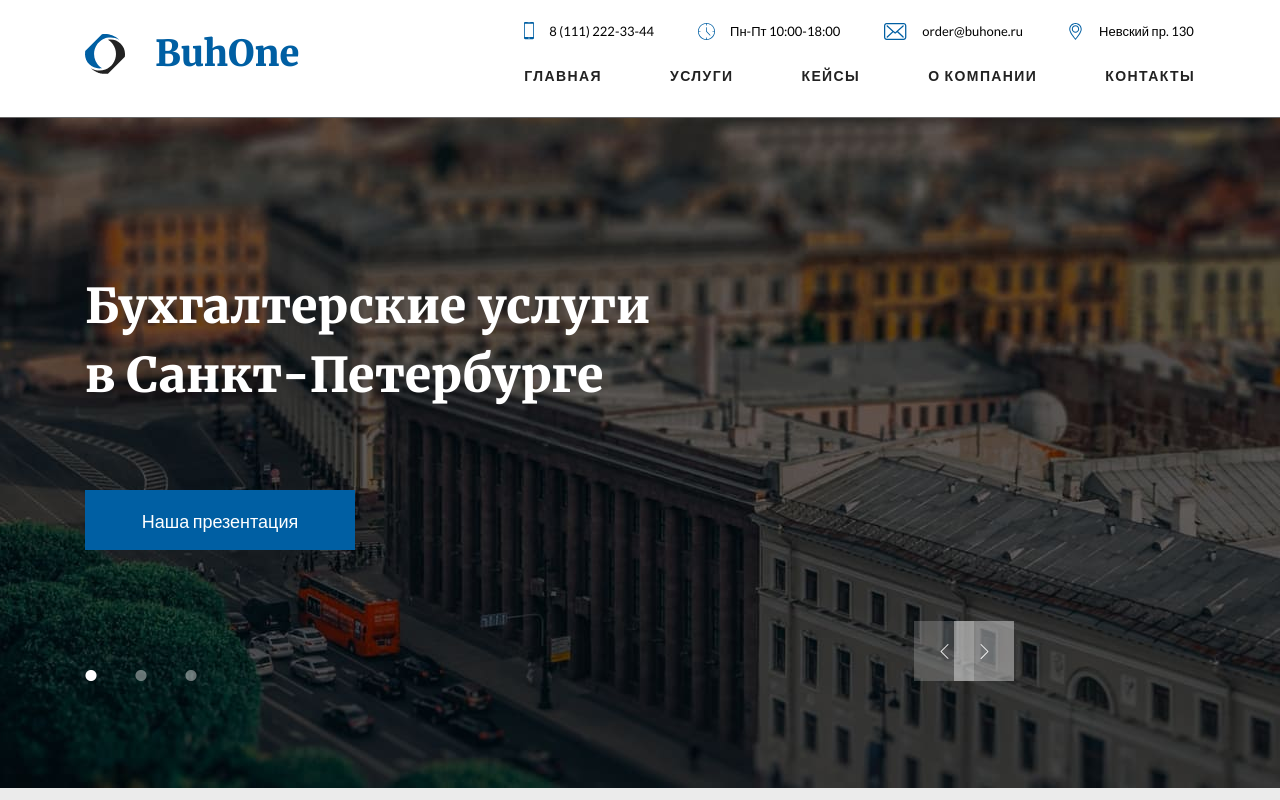
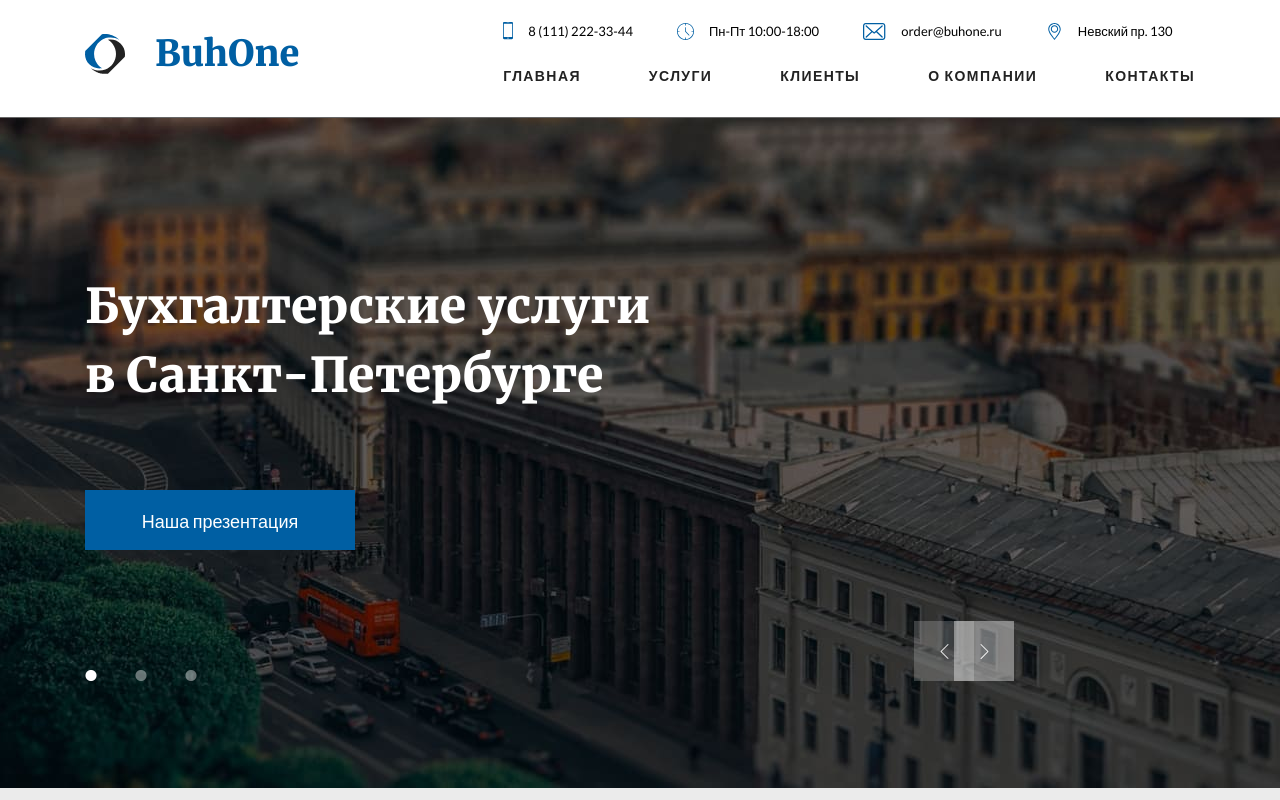
Before and after one commit to klyukvushka/euro-test, a React (Create React App) app: page / in a window 1280 px wide. Shown: the top 800 px of the page. Built offline with nearby package versions, Linux system fonts and the light colour scheme.

Commit message:
smooth scroll added

```diff
--- a/package.json
+++ b/package.json
@@ -10,6 +10,7 @@
     "@types/node": "^12.0.0",
     "@types/react": "^16.9.53",
     "@types/react-dom": "^16.9.8",
+    "@types/react-scroll": "^1.8.2",
     "@types/react-slick": "^0.23.4",
     "@types/styled-components": "^5.1.4",
     "@types/yup": "^0.29.9",
@@ -17,6 +18,7 @@
     "react": "^17.0.1",
     "react-dom": "^17.0.1",
     "react-scripts": "4.0.1",
+    "react-scroll": "^1.8.1",
     "react-slick": "^0.27.13",
     "slick-carousel": "^1.8.1",
     "styled-components": "^5.2.1",
--- a/src/components/Menu/index.tsx
+++ b/src/components/Menu/index.tsx
@@ -1,20 +1,29 @@
 import React from "react";
 import { styled } from "../../config/theme";
+import { Link } from "react-scroll";
+
+type MenuItemProps = { name: string; to: string };
 
 type Props = {
   className?: string;
-  menu: string[];
+  menu: MenuItemProps[];
 };
 
 const MenuComponent: React.FC<Props> = ({ className, menu }) => {
   return (
     <nav className={className}>
       <ul className="bottom-menu">
-        {menu.map((item: string) => (
-          <li key={item}>
-            <a href="http://" className="bottom-menu__link">
-              {item}
-            </a>
+        {menu.map((item: MenuItemProps) => (
+          <li key={item.name}>
+            <Link
+              to={item.to}
+              smooth={true}
+              offset={0}
+              duration={2000}
+              className="bottom-menu__link"
+            >
+              {item.name}
+            </Link>
           </li>
         ))}
       </ul>
--- a/src/components/TopMenu/index.tsx
+++ b/src/components/TopMenu/index.tsx
@@ -14,7 +14,7 @@ type Props = {
 
 const TopMenuComponent: React.FC<Props> = ({ className, topMenu }) => {
   return (
-    <nav className={className}>
+    <div className={className}>
       <ul className="top-menu">
         {topMenu.map((item: ItemProps) => (
           <li key={item.text}>
@@ -32,7 +32,7 @@ const TopMenuComponent: React.FC<Props> = ({ className, topMenu }) => {
           </li>
         ))}
       </ul>
-    </nav>
+    </div>
   );
 };
 
--- a/src/containers/AboutSection/index.tsx
+++ b/src/containers/AboutSection/index.tsx
@@ -9,7 +9,7 @@ type Props = {
 
 const AboutSectionComponent: React.FC<Props> = ({ className }) => {
   return (
-    <section className={className}>
+    <section className={className} id="about">
       <Container className="container">
         <div className="text-wrapper">
           <H2>О нас</H2>
--- a/src/containers/ClientsSection/index.tsx
+++ b/src/containers/ClientsSection/index.tsx
@@ -43,7 +43,7 @@ const fakedata = [
 
 const ClientsSectionComponent: React.FC<Props> = ({ className }) => {
   return (
-    <section className={className}>
+    <section className={className} id="clients">
       <Container>
         <H2>Наши клиенты</H2>
         <Subtitle>С нами работают</Subtitle>
--- a/src/containers/Contacts/index.tsx
+++ b/src/containers/Contacts/index.tsx
@@ -11,7 +11,7 @@ type Props = {
 
 const ContactsComponent: React.FC<Props> = ({ className }) => {
   return (
-    <section className={className}>
+    <section className={className} id="contacts">
       <Container className="container">
         <div className="wrapper">
           <Subtitle className="contacts-subtitle">Связь с нами</Subtitle>
--- a/src/containers/Header/index.tsx
+++ b/src/containers/Header/index.tsx
@@ -14,7 +14,13 @@ import {
 type Props = {
   className?: string;
 };
-const menu = ["главная", "услуги", "кейсы", "о компании", " контакты"];
+const menu = [
+  { name: "главная", to: "/" },
+  { name: "услуги", to: "services" },
+  { name: "клиенты", to: "clients" },
+  { name: "о компании", to: "about" },
+  { name: "контакты", to: "contacts" },
+];
 
 const topMenu = [
   {
--- a/src/containers/Reviews/index.tsx
+++ b/src/containers/Reviews/index.tsx
@@ -35,7 +35,7 @@ const fakeReview = [
 
 const ReviewsSectionComponent: React.FC<Props> = ({ className }) => {
   return (
-    <section className={className}>
+    <section className={className} id="reviews">
       <Container>
         <H2>Отзывы</H2>
         <Subtitle>Ваши благодарности</Subtitle>
--- a/src/containers/SpecialSection/index.tsx
+++ b/src/containers/SpecialSection/index.tsx
@@ -13,7 +13,7 @@ const H1 = styled(H2).attrs({
 
 const SpecialSectionComponent: React.FC<Props> = ({ className }) => {
   return (
-    <section className={className}>
+    <section className={className} id="services">
       <Container>
         <H1>Наши услуги</H1>
         <Subtitle>Мы специализируемся</Subtitle>
```
Also changed, not shown: 2 other files (tests, documents, lock files or other folders).
